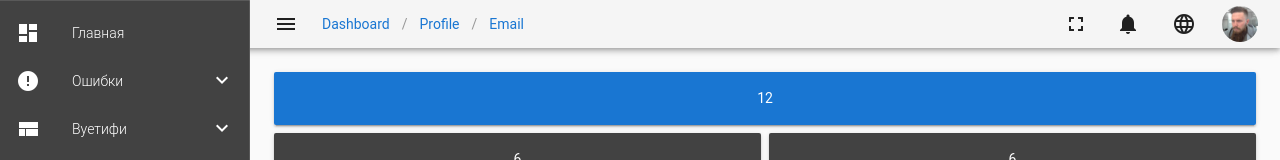
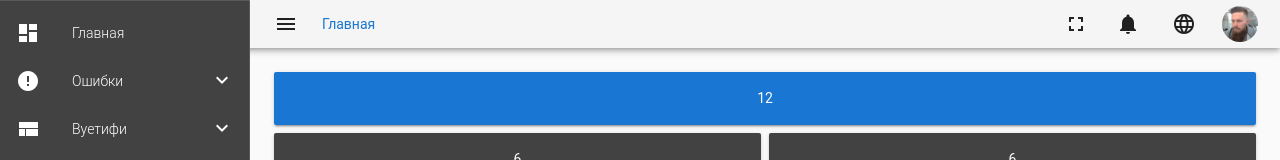
Before and after one commit to yassermej/vue-vuetify2-admin, a Vue app: page /#/dashboard in a window 1280 px wide. Shown: the top 160 px of the page. Built offline with nearby package versions, Linux system fonts and the light colour scheme; a small style sheet from the web is missing.

Commit message:
Breadcrumbs render, but have not link console log organize

```diff
--- a/public/index.html
+++ b/public/index.html
@@ -5,7 +5,7 @@
     <meta http-equiv="X-UA-Compatible" content="IE=edge">
     <meta name="viewport" content="width=device-width,initial-scale=1.0">
     <link rel="icon" href="<%= BASE_URL %>favicon.ico">
-    <title>web</title>
+    <title>Vue Vuetify Admin</title>
   </head>
   <body>
     <noscript>
--- a/src/permission.js
+++ b/src/permission.js
@@ -17,25 +17,30 @@ const whiteList = ['/login', '/auth-redirect']; // no redirect whitelist
 
 router.beforeEach((to, from, next) => {
   NProgress.start(); // start progress bar
-  console.log('beforeEach');
+  console.groupCollapsed(`beforeEach ${to.path}`);
   if (getToken()) {
     // determine if there has token
     /* has token */
+    console.log('has token');
     if (to.path === '/login') {
+      console.log('/login');
       next({ path: '/' });
       // if current page is dashboard will not trigger afterEach hook, so manually handle it
       NProgress.done();
     } else {
-      console.log('~4');
+      console.log('not /login');
       if (store.getters.roles.length === 0) {
+        console.warn('roles.length === 0');
         // Determine whether the current user has pulled the user_info information
         store.dispatch('GetUserInfo')
           .then(res => {
+            console.log('GetUserInfo', res);
             // Pull user_info
             const { roles } = res.data; // note: roles must be a object array! such as:
             // [{id: '1', name: 'editor'}, {id: '2', name: 'developer'}]
             store.dispatch('generateRoutes', { roles })
               .then(accessRoutes => {
+                console.log('generateRoutes', accessRoutes);
                 // Generate accessible routing tables based on roles
                 router.addRoutes(accessRoutes); // Dynamically add accessible routing tables
                 next({ ...to, replace: true }); // Hack method to ensure that addRoutes is complete,
@@ -46,37 +51,40 @@ router.beforeEach((to, from, next) => {
             store.dispatch('FedLogOut')
               .then(() => {
                 // Message.error(err);
-                console.log(err);
+                console.log(`FedLogOut ${err}`);
                 next({ path: '/' });
               });
           });
       } else {
+        console.warn('roles.length !== 0');
         // No need to dynamically change permissions can be directly next()
         // delete the following permission judgment ↓
         if (hasPermission(store.getters.roles, to.meta.roles)) {
+          console.info(`hasPermission(${store.getters.roles}, ${to.meta.roles})`);
           next();
         } else {
+          console.warn(`not hasPermission(${store.getters.roles}, ${to.meta.roles})`);
           next({ path: '/401', replace: true, query: { noGoBack: true } });
         }
-        console.log('~1');
-        // can be deleted ↑
       }
-      console.log('~2');
     }
   } else {
     /* has no token */
+    console.log('has no token');
     if (whiteList.indexOf(to.path) !== -1) {
+      console.info(`whiteList.indexOf(${to.path})`);
       // In the free login whitelist, go directly
       next();
     } else {
+      console.warn(`not whiteList.indexOf(${to.path})`);
       next(`/login?redirect=${to.path}`); // Otherwise redirect all to the login page
       // if current page is login will not trigger afterEach hook, so manually handle it
       NProgress.done();
     }
-    console.log('~3');
   }
+  console.groupEnd();
 });
 
 router.afterEach(() => {
-  NProgress.done(); // finish progress bar
+  NProgress.done();
 });
--- a/src/store/modules/permission.js
+++ b/src/store/modules/permission.js
@@ -54,7 +54,7 @@ const permission = {
       return new Promise(resolve => {
         const { roles } = data;
         let accessedRoutes;
-
+        console.groupCollapsed('generateRoutes');
         console.log('asyncRoutes ', asyncRoutes);
         console.log('constantRoutes ', constantRoutes);
 
@@ -67,6 +67,7 @@ const permission = {
         }
         commit('SET_ROUTES', accessedRoutes);
         resolve(accessedRoutes);
+        console.groupEnd();
       });
     }
   }
--- a/src/views/layout/components/Navbar/NavbarList.vue
+++ b/src/views/layout/components/Navbar/NavbarList.vue
@@ -10,7 +10,6 @@
         class="reset_vuetify_icon_padding"
         :to="resolvePath(item.path)"
         ripple="ripple"
-        @click="1"
       >
         <v-list-tile-action
           v-if="iconShow"
@@ -104,7 +103,7 @@ export default {
         return routePath;
       }
       const full = path.resolve(this.basePath, routePath);
-      console.log(this.basePath, '|', routePath, '|', full);
+      console.log(`${this.basePath} | ${routePath} | ${full}`);
       return full; // path.resolve(this.basePath, routePath);
     }
   }
--- a/src/views/layout/components/Navbar/index.vue
+++ b/src/views/layout/components/Navbar/index.vue
@@ -48,6 +48,20 @@ export default {
       'navbarShow'
     ])
   },
+  beforeUpdate() {
+    console.groupCollapsed('NavbarItemsUpdate');
+  },
+  beforeMount() {
+    console.groupCollapsed('NavbarItemsMount');
+  },
+  updated() {
+    console.groupEnd();
+  },
+  mounted() {
+    this.$nextTick(() => {
+      console.groupEnd();
+    });
+  },
   methods: {
     setNavbarShowState(state) {
       this.$store.dispatch('navbarState', { state });
--- /dev/null
+++ b/src/views/layout/components/Toolbar/Breadcrumbs.vue
@@ -0,0 +1,81 @@
+<template>
+  <v-breadcrumbs class="hidden-sm-and-down" :items="levelList" divider="/">
+    <template v-slot:item="props">
+      <a @click.prevent="handleLink(props.item)">
+        {{ generateTitle(props.item.meta.title) }}
+      </a>
+    </template>
+  </v-breadcrumbs>
+</template>
+
+<script>
+import pathToRegexp from 'path';
+
+export default {
+  name: 'Breadcrumbs',
+  data() {
+    return {
+      levelList: null,
+      bread: [
+        { text: 'Dashboard' },
+        { text: 'Profile' },
+        { text: 'Email' }
+      ]
+    };
+  },
+  watch: {
+    $route() {
+      this.getBreadcrumb();
+    }
+  },
+  created() {
+    this.getBreadcrumb();
+  },
+  methods: {
+    generateTitle(title) {
+      console.groupCollapsed(`generateTitle ${title}`);
+      const hasKey = this.$te(`${title}`);
+      console.log(`title=${title}, hasKey=${hasKey}`);
+      if (hasKey) {
+        // $t :this method from vue-i18n, inject in @/lang/index.js
+        const translatedTitle = this.$t(`${title}`);
+        console.log(`translatedTitle=${translatedTitle}`);
+        console.groupEnd();
+        return translatedTitle;
+      }
+      console.groupEnd();
+      return title;
+    },
+    getBreadcrumb() {
+      let matched = this.$route.matched.filter(item => item.name);
+
+      const first = matched[0];
+      if (first && first.name.trim().toLocaleLowerCase() !== 'dashboard') {
+        matched = [{ path: '/dashboard', meta: { title: 'route.dashboard' } }].concat(matched);
+      }
+
+      this.levelList = matched.filter(item => item.meta
+        && item.meta.title && item.meta.breadcrumb !== false);
+    },
+    pathCompile(path) {
+      // To solve this problem https://github.com/PanJiaChen/vue-element-admin/issues/561
+      const { params } = this.$route;
+      const toPath = pathToRegexp.compile(path);
+      return toPath(params);
+    },
+    handleLink(item) {
+      console.groupCollapsed('handleLink');
+      const { redirect, path } = item;
+      console.log(`redirect=${redirect}, path=${path}`);
+      if (redirect) {
+        console.log('redirect');
+        this.$router.push(redirect);
+        console.groupEnd();
+        return;
+      }
+      this.$router.push(this.pathCompile(path));
+      console.groupEnd();
+    }
+  }
+};
+</script>
--- a/src/views/layout/components/Toolbar/index.vue
+++ b/src/views/layout/components/Toolbar/index.vue
@@ -4,7 +4,7 @@
     dense
   >
     <v-toolbar-side-icon @click.stop="toggleNavbar"></v-toolbar-side-icon>
-    <v-breadcrumbs class="hidden-sm-and-down" :items="bread" divider="/"></v-breadcrumbs>
+    <breadcrumbs></breadcrumbs>
     <v-spacer></v-spacer>
     <v-btn icon @click="toggleFullScreen()">
       <v-icon>{{ toggleFullScreenIcon }}</v-icon>
@@ -16,6 +16,7 @@
 </template>
 
 <script>
+import Breadcrumbs from './Breadcrumbs.vue';
 import Localization from './Localization.vue';
 import Notification from './Notification.vue';
 import Profile from './Profile.vue';
@@ -48,18 +49,13 @@ const toggleFullScreen = () => {
 export default {
   name: 'Toolbar',
   components: {
+    Breadcrumbs,
     Localization,
     Notification,
     Profile
   },
   data() {
-    return {
-      bread: [
-        { text: 'Dashboard' },
-        { text: 'Profile' },
-        { text: 'Email' }
-      ]
-    };
+    return {};
   },
   methods: {
     toggleFullScreen() {
```
